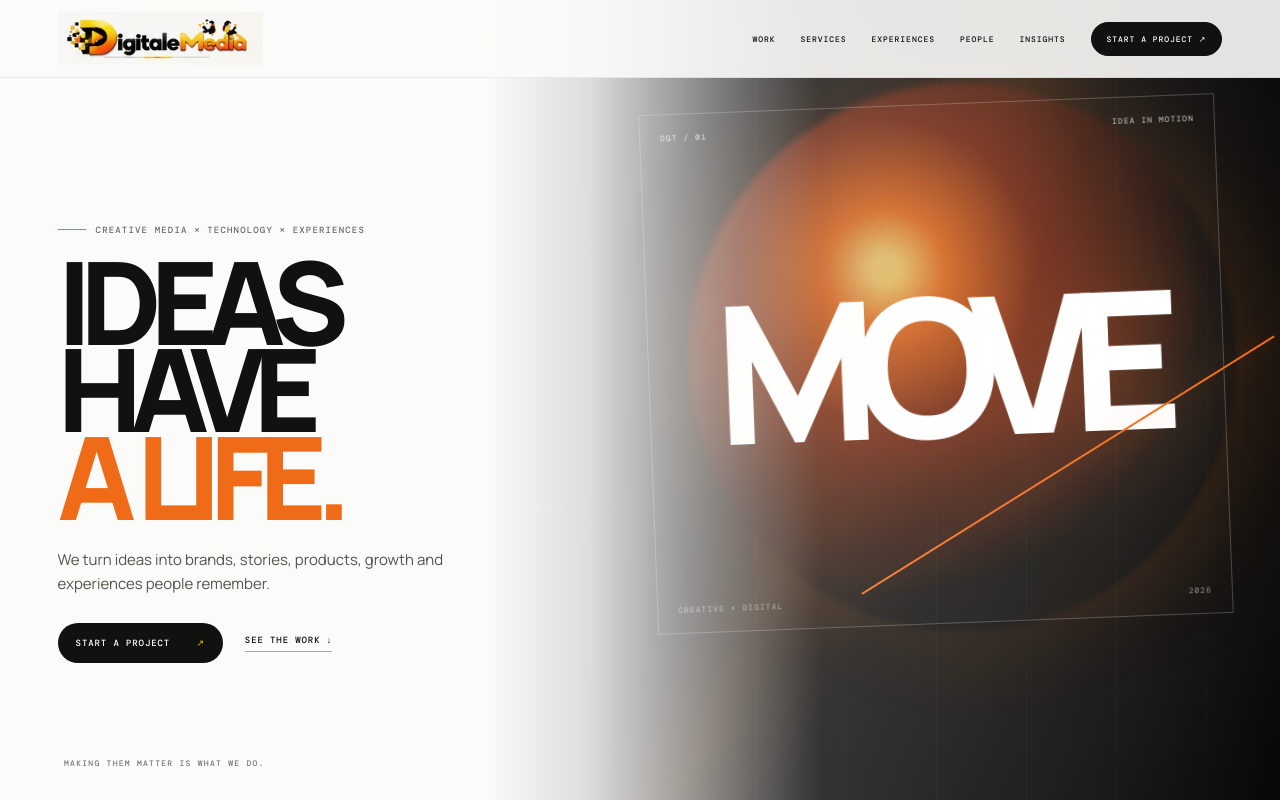
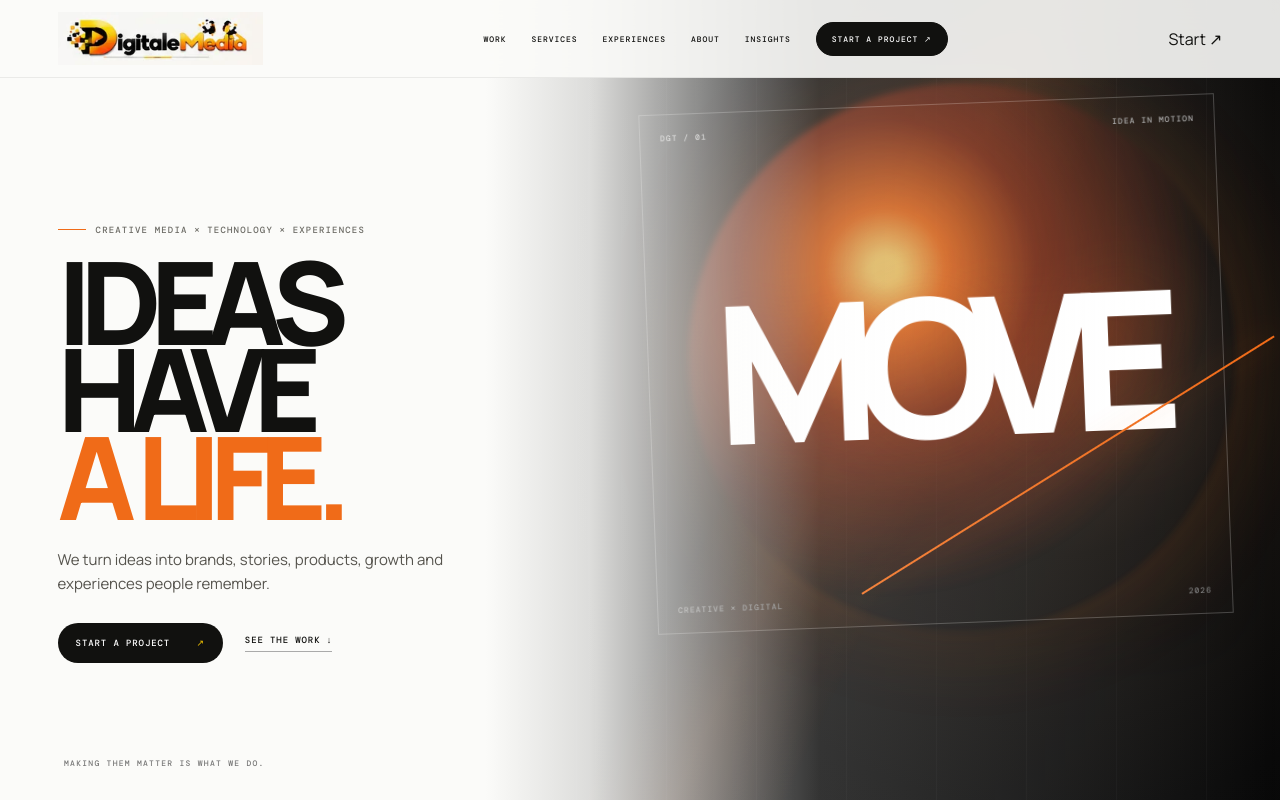
Before and after one commit to SRILUG/digitale-media-ai, a Next.js app: page / in a window 1280 px wide. Shown: the top 800 px of the page. Built offline with nearby package versions, Linux system fonts and the light colour scheme; a web font is replaced by a local one.

Commit message:
Refine homepage navigation and mobile CTA

```diff
--- a/components/home/home-art-directed.tsx
+++ b/components/home/home-art-directed.tsx
@@ -60,10 +60,11 @@ export default function HomeArtDirected() {
           <Link href="/work">Work</Link>
           <Link href="/services">Services</Link>
           <Link href="/experiences">Experiences</Link>
-          <Link href="/about">People</Link>
+          <Link href="/about">About</Link>
           <Link href="/insights">Insights</Link>
           <Link href="/start">Start a project ↗</Link>
         </nav>
+        <Link href="/start" className={styles.mobileStart}>Start ↗</Link>
       </header>
 
       <section className={styles.hero}>
```
